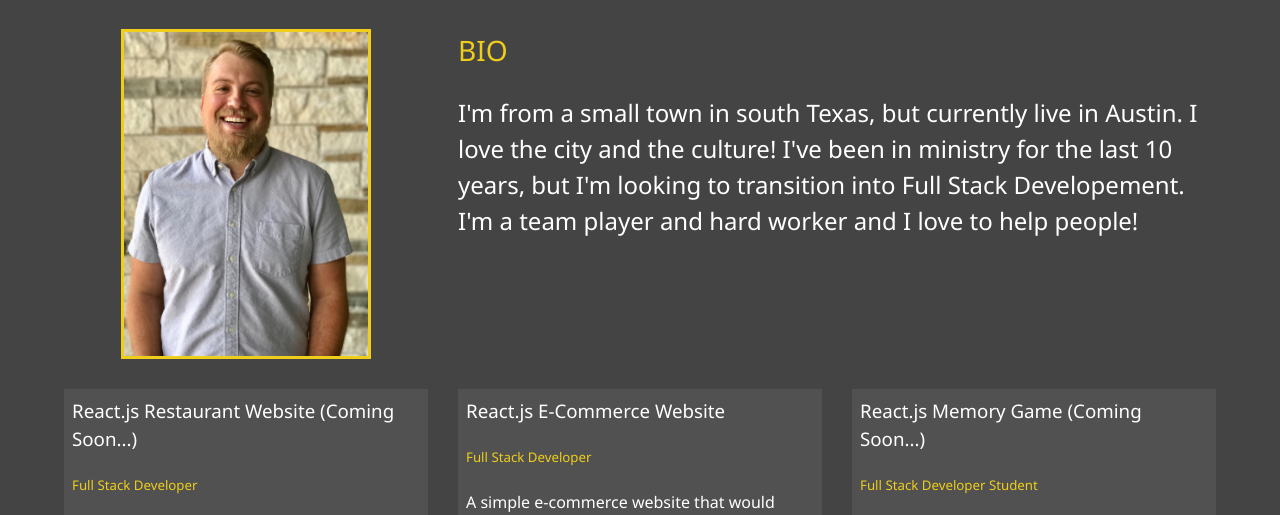
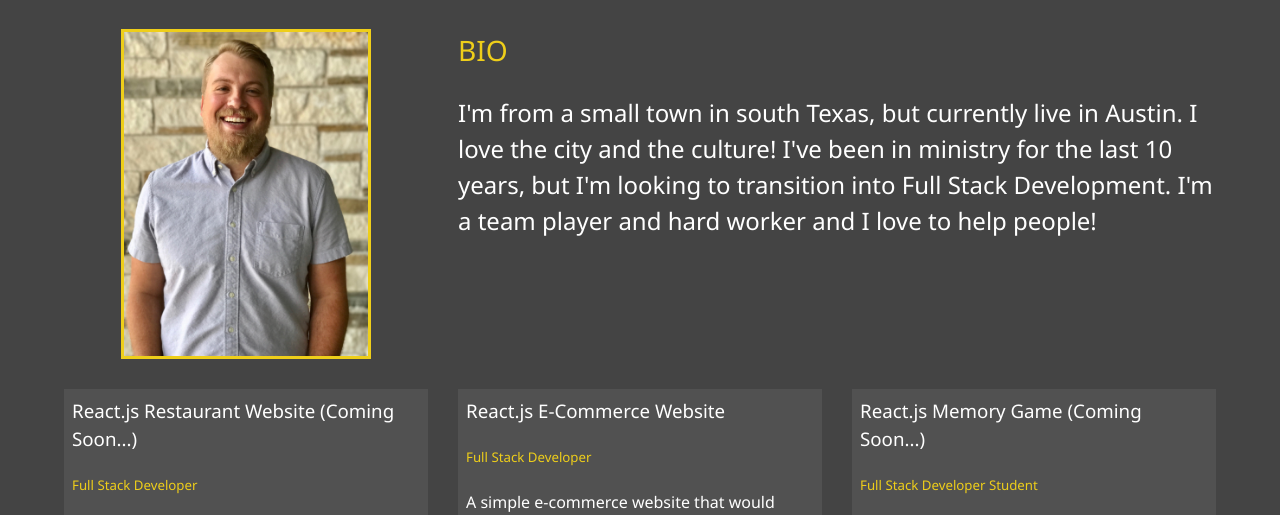
Before and after one commit to danielhayespco/responsivePortfolio, a website: page dist/about.html in a window 1280 px wide. Shown: the part 253-768 px from the top of the page. Drawn offline with Linux system fonts and the light colour scheme.

Commit message:
mergin gh-pages with master

```diff
--- a/dist/about.html
+++ b/dist/about.html
@@ -58,7 +58,7 @@
                 <h3 class="text-secondary">BIO</h3>
                 <p>I'm from a small town in south Texas, but currently live in Austin. I love the city and the culture!
                     I've been in ministry for the last 10 years, but I'm looking to transition into Full Stack
-                    Developement. I'm a team player and hard worker and I love to help people!</p>
+                    Development. I'm a team player and hard worker and I love to help people!</p>
             </div>
 
             <div class="job job-1">
```
